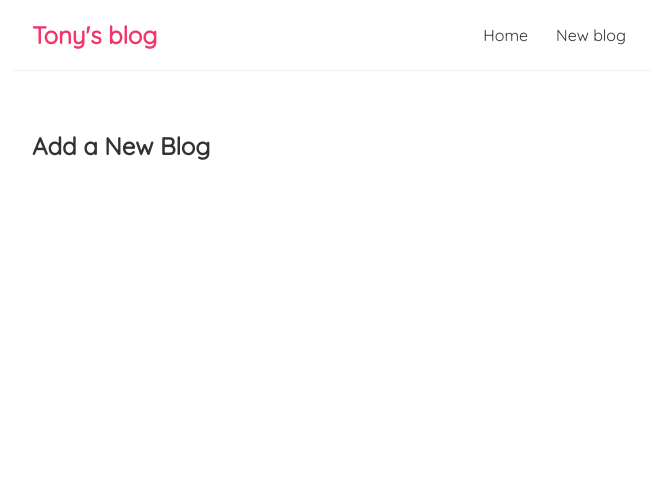
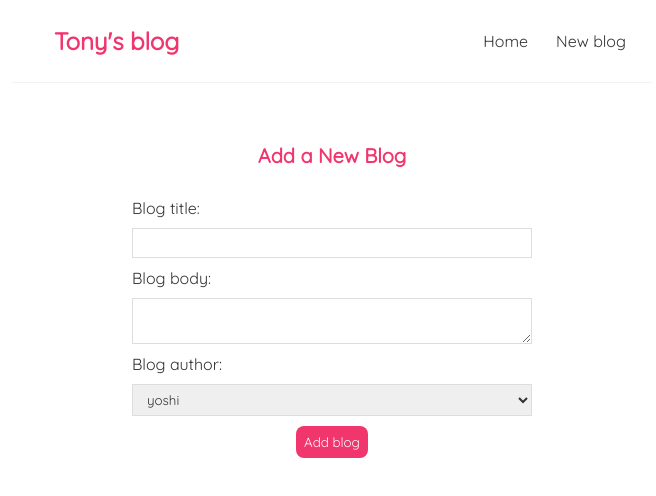
Before and after one commit to tonyadjei/react-blog, a React (Create React App) app: page /create in a window 1280 px wide. Shown: the top 496 px of the page, without its empty margins (308-964 px from the left). Built offline with nearby package versions, Linux system fonts and the light colour scheme; the HTML template or start-up script is replaced by a standard one.

Commit message:
Add POST request for creating new blogs

```diff
--- a/data/db.json
+++ b/data/db.json
@@ -11,6 +11,30 @@
       "body": "In this blog post we will take a look at arguably the two most popular web development frameworks\nReact and Vue.js. This will be solely based on my opinions and some research I conducted over the past few weeks.",
       "author": "Terrence James",
       "id": 2
+    },
+    {
+      "title": "something",
+      "body": "you",
+      "author": "yoshi",
+      "id": 3
+    },
+    {
+      "title": "Test",
+      "body": "Testing the blog",
+      "author": "mario",
+      "id": 4
+    },
+    {
+      "title": "rert",
+      "body": "sdfsdf",
+      "author": "yoshi",
+      "id": 5
+    },
+    {
+      "title": "i hate you",
+      "body": "i hate you, so so so so so much!",
+      "author": "mario",
+      "id": 6
     }
   ]
 }
--- a/src/BlogDetails.js
+++ b/src/BlogDetails.js
@@ -1,12 +1,21 @@
 import { useParams } from "react-router";
+import useFetch from "./useFetch";
 
 const BlogDetails = () => {
     const { id } = useParams()
-
+    const {data: blog, error, isPending } = useFetch('http://localhost:8000/blogs/' + id );
 
     return (
         <div className="blog-details">
-            <h2>Blog details - { id }</h2>
+            {isPending && <div>Loading...</div>}
+            {error && <div>{ error }</div>}
+            {blog && ( //place html template in parenthesis if there is going to be more than one element
+                <article>
+                    <h2>{ blog.title }</h2>
+                    <p>Written by { blog.author }</p>
+                    <div>{ blog.body }</div>
+                </article>
+            )}
         </div>
      );
 }
--- a/src/BlogList.js
+++ b/src/BlogList.js
@@ -1,18 +1,16 @@
 import { Link } from "react-router-dom";
 
 const BlogList = ({blogs, title}) => {
-
 
     return (
         <div className="blog-list">
             <h2>{title}</h2>
             {blogs.map((blog) => (
                 <div className="blog-preview" key={blog.id}>
-                    <Link to={`/blogs/${blog.id}`}>
+                    <Link to={`blogs/${blog.id}`}>
                         <h2>{blog.title}</h2>
                         <p>Written by: {blog.author}</p>
                     </Link>
-
                 </div>
             ))}
         </div>
--- a/src/Create.js
+++ b/src/Create.js
@@ -1,7 +1,59 @@
+import { useState } from "react";
+import { useHistory } from 'react-router-dom';
+
 const Create = () => {
+    const [title, setTitle] = useState('');
+    const [body, setBody] = useState('');
+    const [author, setAuthor] = useState('yoshi');
+    const [isPending, setIsPending] = useState(false);
+    const history = useHistory();
+
+    const handleSubmit = (e) => {
+        e.preventDefault();
+        const blog = {title, body, author };
+        setIsPending(true);
+        fetch('http://localhost:8000/blogs', {
+            method: 'POST',
+            headers: {"Content-Type": "application/json"},
+            body: JSON.stringify(blog)
+        }).then(() => {
+            console.log('new blog added');
+            setIsPending(false);
+            // history.go(-1);
+            history.push('/');
+        }).catch((err) => console.log(err.message))
+    }
+
+
     return (
         <div className="create">
             <h2>Add a New Blog</h2>
+            <form onSubmit={handleSubmit}>
+                <label>Blog title:</label>
+                <input
+                    type="text"
+                    required
+                    value={title}
+                    onChange={(e) => setTitle(e.target.value)}
+                />
+                <label>Blog body:</label>
+                <textarea
+                    required
+                    value={body}
+                    onChange={(e) => setBody(e.target.value)}
+                ></textarea>
+                <label>Blog author:</label>
+                <select
+                    value={author}
+                    onChange={(e) => setAuthor(e.target.value)}
+                >
+                    <option value="mario">mario</option>
+                    <option value="yoshi">yoshi</option>
+                </select>
+                {!isPending && <button>Add blog</button>}
+                {isPending && <button disabled>Adding blog...</button>}
+
+            </form>
         </div>
      );
 }
--- a/src/Navbar.js
+++ b/src/Navbar.js
@@ -3,7 +3,7 @@
 const Navbar = () => {
     return (
         <nav className="navbar">
-            <h1>Tony's blog</h1>
+            <Link to="/"><h1>Tony's blog</h1></Link>
             <div className="links">
                 <Link to="/">Home</Link>
                 <Link to="/create">New blog</Link>
--- a/src/index.css
+++ b/src/index.css
@@ -51,3 +51,48 @@
 .blog-preview a{
   text-decoration: none;
 }
+
+/* blog details page */
+.blog-details h2 {
+  font-size: 20px;
+  color: #f1356d;
+  margin-bottom: 10px;
+}
+.blog-details div {
+  margin: 20px 0;
+}
+
+/* create new blog form */
+
+.create {
+  max-width: 400px;
+  margin: 0 auto;
+  text-align: center;
+}
+
+.create label {
+  text-align: left;
+  display: block;
+}
+
+.create h2 {
+  font-size: 20px;
+  color: #f1356d;
+  margin-bottom: 30px;
+}
+.create input, .create textarea, .create select {
+  width: 100%;
+  padding: 6px 10px;
+  margin: 10px 0;
+  border: 1px solid #ddd;
+  box-sizing: border-box;
+  display: block;
+}
+.create button {
+  background: #f1356d;
+  color: #fff;
+  border: 0;
+  padding: 8px;
+  border-radius: 8px;
+  cursor: pointer;
+}
--- a/src/useFetch.js
+++ b/src/useFetch.js
@@ -1,6 +1,6 @@
 import { useState, useEffect } from 'react';
 
-const useFetch = (url) => { //custom hooks must begin with 'use'
+const useFetch = (url) => { //custom hooks must begin with 'use' otherwise they will not work
     const [data, setData] = useState(null);
     const [isPending, setIsPending] = useState(true);
     const [error, setError] = useState(null);
```
Lines whose indentation alone changed are shown as unchanged.
